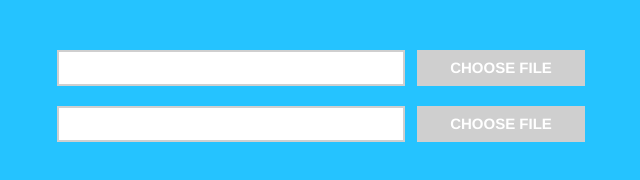
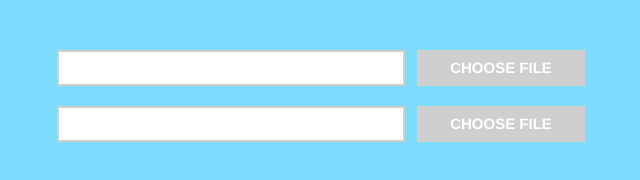
Before and after one commit to kshyh/input-file, a plain HTML site: page index.html in a window 1280 px wide. Shown: the whole page, without its empty margins (319-959 px from the left). Drawn offline with Linux system fonts and the light colour scheme.

Commit message:
backround color unification

```diff
--- a/css/style.css
+++ b/css/style.css
@@ -11,7 +11,7 @@ body {
   font-variant: normal;
   line-height: 1.231;
   font-size: 0.625em;
-  background: #25c3ff;
+  background: #7cdbff;
 }
 input, select, textarea {
   font-size: 100%;
```
